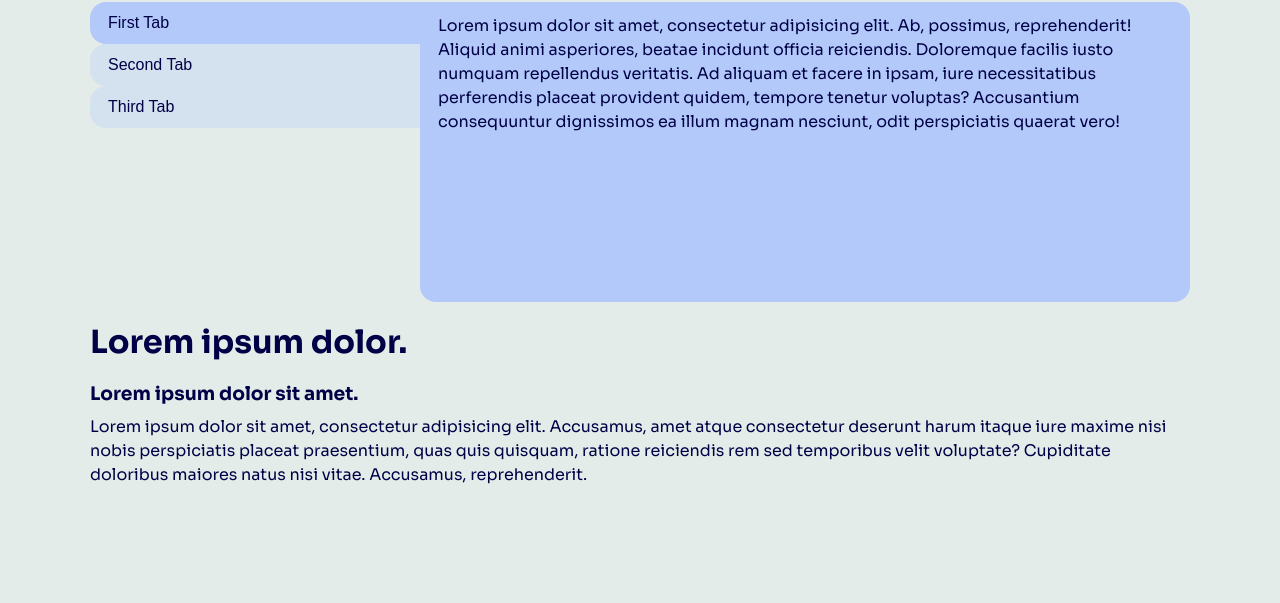
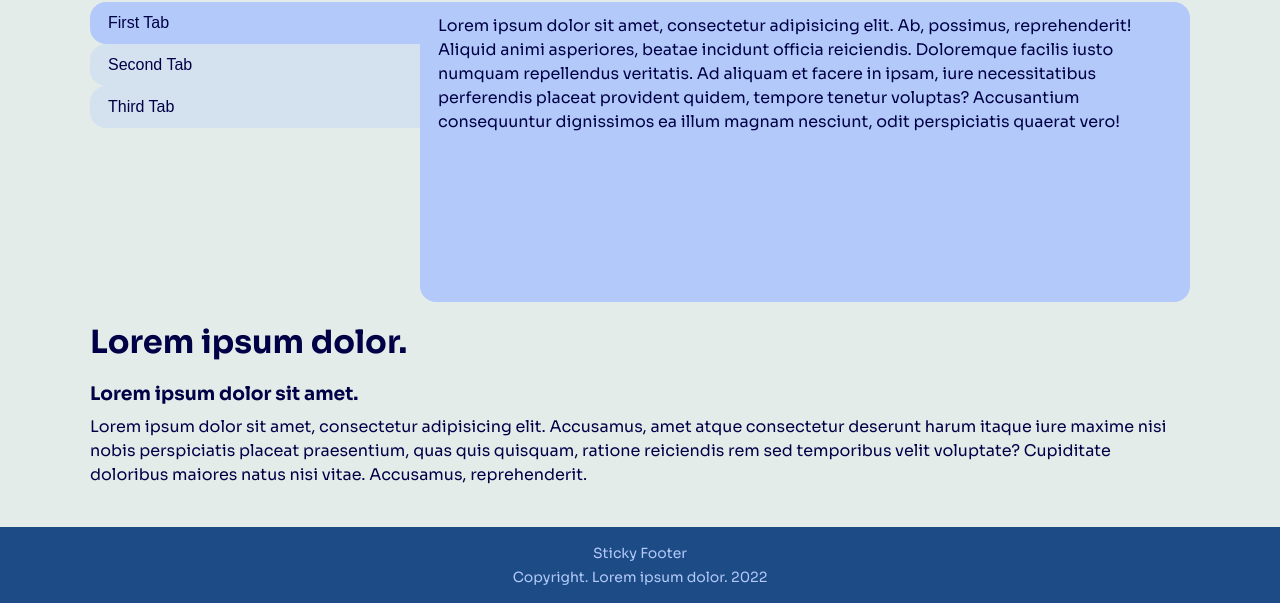
Before and after one commit to zhuk1707/Tabbed_Web_Page, a plain HTML site: page index.html in a window 1280 px wide. Shown: the part 535-1138 px from the top of the page. Before the commit the page ends 1042 px from the top, so only its background shows below. Drawn offline with Linux system fonts and the light colour scheme.

Commit message:
Added sticky footer tabs

```diff
--- a/index.html
+++ b/index.html
@@ -125,6 +125,15 @@
         </div>
     </main>
 
+    <footer class="footer">
+        <div class="container">
+            <div class="footer__inner">
+                <p>Sticky Footer</p>
+                <p>Copyright. Lorem ipsum dolor. 2022</p>
+            </div>
+        </div>
+    </footer>
+
 </div>
 <script src="src/scripts/tabs.js"></script>
 <script src="src/scripts/vertical-tabs.js"></script>
--- a/src/styles/style.scss
+++ b/src/styles/style.scss
@@ -1,6 +1,11 @@
 @import "reset";
 @import "../colors/colors";
 @import "../fonts/fonts";
+
+html,
+body {
+  height: 100%;
+}
 
 body{
   font-family: Sora, sans-serif;
@@ -13,10 +18,21 @@ p {
   line-height: 24px;
 }
 
+.wrapper {
+  min-height: 100%;
+  display: flex;
+  flex-direction: column;
+}
+
+main {
+  flex: 1 1 auto;
+}
+
 .container {
   max-width: 1140px;
   margin: 0 auto;
   padding: 0 20px;
+  overflow: hidden;
 }
 
 .header {
@@ -210,3 +226,18 @@ p {
   from {opacity: 0;}
   to {opacity: 1;}
 }
+
+/*===Footer===*/
+.footer {
+  margin-top: 20px;
+  background-color: #1d4b85;
+}
+
+
+.footer__inner {
+  font-size: 14px;
+  text-align: center;
+  padding: 14px 0;
+  background-color: #1d4b85;
+  color: #b2c9fa;
+}
```
Also changed, not shown: src/styles/style.css, 1 other file.
